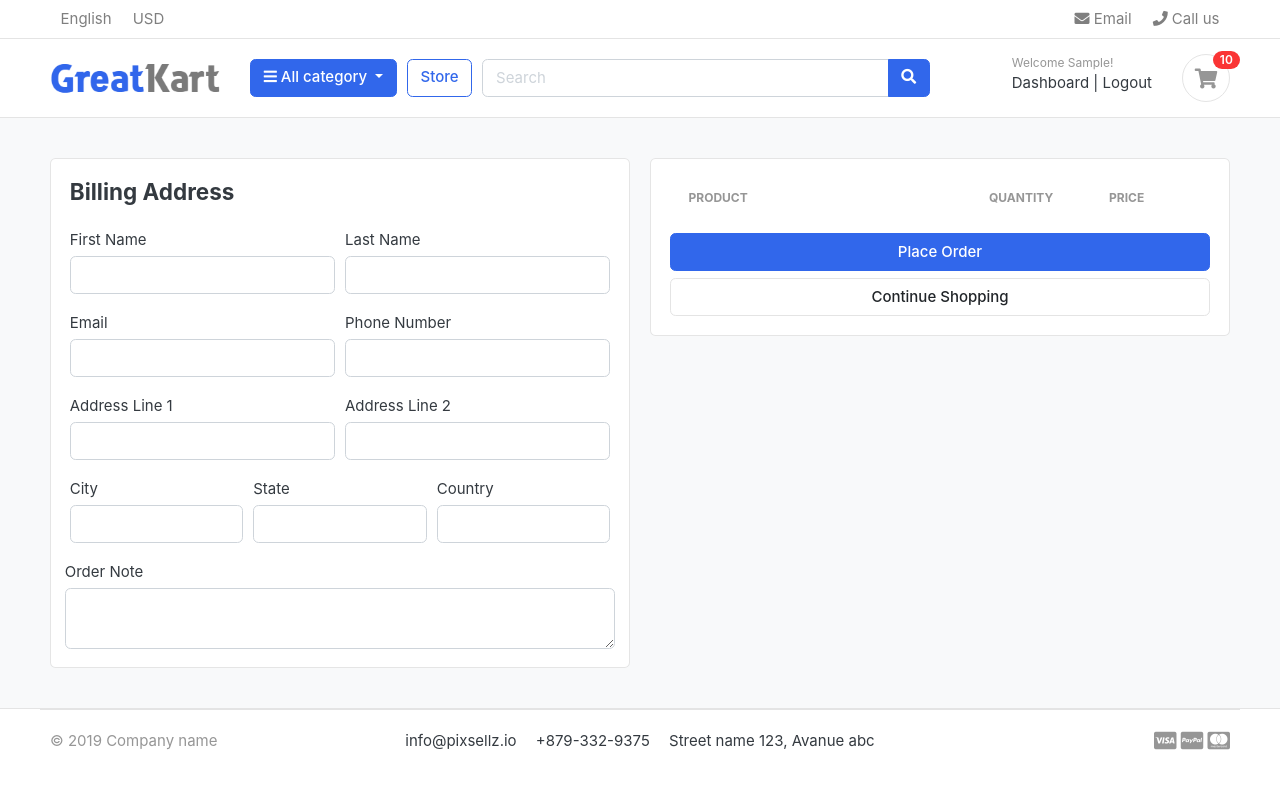
After one commit to Nazar-Pichak/e-commerce-django, a Django app: page /carts/checkout/ in a window 1280 px wide. The commit adds this page. Run offline with Django 3.2, Linux system fonts and the light colour scheme; a user stored in the database is signed in; tables that the repository leaves empty hold one stand-in row (values such as "Sample post"); lists and menus that the app fills with data are empty; some libraries are stand-ins or nearby versions; some web fonts are replaced.

Commit message:
created functionality for assigning user to cart items

```diff
--- a/carts/context_processors.py
+++ b/carts/context_processors.py
@@ -12,7 +12,13 @@ def counter(request):
     else:
         try:
             cart = Cart.objects.filter(cart_id=_cart_id(request))
-            cart_items = CartItem.objects.all().filter(cart=cart[:1])
+
+            if request.user.is_authenticated:
+                cart_items = CartItem.objects.all().filter(user=request.user)
+            else:
+
+                cart_items = CartItem.objects.all().filter(cart=cart[:1])
+
             for item in cart_items:
                 cart_count = cart_count + item.quantity
 
--- a/carts/models.py
+++ b/carts/models.py
@@ -1,5 +1,6 @@
 from django.db import models
 from store.models import Product, Variation
+from accounts.models import Account
 # Create your models here.
 
 class Cart(models.Model):
@@ -11,9 +12,10 @@ class Cart(models.Model):
 
 
 class CartItem(models.Model):
+    user = models.ForeignKey(Account, on_delete=models.CASCADE, null=True)
     product = models.ForeignKey(Product, on_delete=models.CASCADE)
     variations = models.ManyToManyField(Variation, blank=True)
-    cart = models.ForeignKey(Cart, on_delete=models.CASCADE)
+    cart = models.ForeignKey(Cart, on_delete=models.CASCADE, null=True)
     quantity = models.IntegerField()
     is_active = models.BooleanField(default=True)
 
--- a/carts/urls.py
+++ b/carts/urls.py
@@ -6,4 +6,5 @@ urlpatterns = [
     path('add_cart/<int:product_id>/', views.add_cart, name='add_cart'),
     path('delete_cart/<int:product_id>/<int:cart_item_id>/', views.delete_cart, name='delete_cart'),
     path('delete_cart_item/<int:product_id>/<int:cart_item_id>/', views.delete_cart_item, name='delete_cart_item'),
+    path('checkout/', views.checkout, name='checkout'),
 ]
--- a/carts/views.py
+++ b/carts/views.py
@@ -2,6 +2,7 @@ from django.shortcuts import render, redirect, get_object_or_404
 from store.models import Product, Variation
 from . models import Cart, CartItem
 from django.core.exceptions import ObjectDoesNotExist
+from django.contrib.auth.decorators import login_required
 
 from django.http import HttpResponse
 
@@ -108,15 +109,22 @@ def delete_cart(request, product_id, cart_item_id):
 def cart(request, total=0, quantity=0, cart_items=None):
 
     try:
-        cart = Cart.objects.get(cart_id=_cart_id(request))
-        cart_items = CartItem.objects.filter(cart=cart, is_active=True)
+        tax = 0
+        grand_total = 0
+
+        if request.user.is_authenticated:
+            cart_items = CartItem.objects.filter(user=request.user, is_active=True)
+
+        else:
+
+            cart = Cart.objects.get(cart_id=_cart_id(request))
+            cart_items = CartItem.objects.filter(cart=cart, is_active=True)
 
         for cart_item in cart_items:
             total += (cart_item.product.price * cart_item.quantity)
             quantity += cart_item.quantity
 
         tax = int((2 / 100) * total)
-
         grand_total = total + tax
 
     except ObjectDoesNotExist:
@@ -131,3 +139,35 @@ def cart(request, total=0, quantity=0, cart_items=None):
     }
 
     return render(request, 'store/cart.html',  context)
+
+
+@login_required(login_url='login')
+def checkout(request, total=0, quantity=0, cart_items=None):
+
+    try:
+        tax = 0
+        grand_total = 0
+
+        cart = Cart.objects.get(cart_id=_cart_id(request))
+        cart_items = CartItem.objects.filter(cart=cart, is_active=True)
+
+        for cart_item in cart_items:
+            total += (cart_item.product.price * cart_item.quantity)
+            quantity += cart_item.quantity
+
+        tax = int((2 / 100) * total)
+        grand_total = total + tax
+
+    except ObjectDoesNotExist:
+        pass
+
+
+    context = {
+        'total': total,
+        'quantity': quantity,
+        'cart_items': cart_items,
+        'tax': tax,
+        'grand_total': grand_total,
+    }
+
+    return render(request, 'store/checkout.html', context)
--- a/templates/store/cart.html
+++ b/templates/store/cart.html
@@ -99,7 +99,7 @@
                 <p class="text-center mb-3">
                   <img src="{% static './images/misc/payments.png' %}" height="26" />
                 </p>
-                <a href="./place-order.html" class="btn btn-primary btn-block">Checkout</a>
+                <a href="{% url "checkout" %}" class="btn btn-primary btn-block">Checkout</a>
                 <a href="{% url 'store' %}" class="btn btn-light btn-block">Continue Shopping</a>
               </div> <!-- card-body.// -->
             </div> <!-- card.// -->
--- /dev/null
+++ b/templates/store/checkout.html
@@ -0,0 +1,131 @@
+{% extends 'base.html' %}
+{% load static %}
+
+{% block content %}
+  <section class="section-content padding-y bg">
+    <div class="container">
+      <!-- ============================ COMPONENT 1 ================================= -->
+
+        <div class="row">
+          <aside class="col-lg-6">
+            <div class="card">
+              <div class="card-body">
+                <h4 class="card-title mb-4" >Billing Address</h4>
+
+                <form action="" method="POST" >
+                    <div class="form-row">
+                        <div class="col form-group">
+                            <label for="">First Name</label>
+                            <input type="text" name="first_name" class="form-control" required >
+                        </div>
+                        <div class="col form-group">
+                            <label for="">Last Name</label>
+                            <input type="text" name="last_name" class="form-control" required >
+                        </div>
+                    </div>
+
+                    <div class="form-row">
+                        <div class="col form-group">
+                            <label for="">Email</label>
+                            <input type="email" name="email" class="form-control" required >
+                        </div>
+                        <div class="col form-group">
+                            <label for="">Phone Number</label>
+                            <input type="text" name="phone" class="form-control" required >
+                        </div>
+                    </div>
+
+                    <div class="form-row">
+                        <div class="col form-group">
+                            <label for="">Address Line 1</label>
+                            <input type="email" name="address_line_1" class="form-control" required >
+                        </div>
+                        <div class="col form-group">
+                            <label for="">Address Line 2</label>
+                            <input type="text" name="address_line_2" class="form-control">
+                        </div>
+                    </div>
+
+                    <div class="form-row">
+                        <div class="col form-group">
+                            <label for="">City</label>
+                            <input type="email" name="city" class="form-control" required >
+                        </div>
+                        <div class="col form-group">
+                            <label for="">State</label>
+                            <input type="text" name="state" class="form-control" required>
+                        </div>
+                        <div class="col form-group">
+                            <label for="">Country</label>
+                            <input type="text" name="country" class="form-control" required>
+                        </div>
+
+                    </div>
+
+                    <div class="form-row">
+                        <label for="">Order Note</label>
+                        <textarea name="order_note" rows="2" class="form-control" ></textarea>
+                    </div>
+
+
+              </div>
+            </div> <!-- card.// -->
+          </aside> <!-- col.// -->
+          <aside class="col-lg-6">
+            <div class="card">
+              <div class="card-body">
+
+                <table class="table table-borderless table-shopping-cart">
+                    <thead class="text-muted">
+                      <tr class="small text-uppercase">
+                        <th scope="col">Product</th>
+                        <th scope="col" width="120">Quantity</th>
+                        <th scope="col" width="120">Price</th>
+                      </tr>
+                    </thead>
+                    <tbody>
+                      {% for item in cart_items %}
+                        <tr>
+                          <td>
+                            <figure class="itemside align-items-center">
+                              <div class="aside">
+                                <img src="{{ item.product.image.url }}" class="img-sm" />
+                              </div>
+                              <figcaption class="info">
+                                <a href="{{ item.product.get_url }}" class="title text-dark">{{ item.product.product_name }}</a>
+                                <p class="text-muted small">
+                                  {% if item.variations.all %}
+                                    {% for item in item.variations.all %}
+                                      {{ item.variation_category|capfirst }}: {{ item.variation_value|capfirst }} <br />
+                                    {% endfor %}
+                                  {% endif %}
+                                </p>
+                              </figcaption>
+                            </figure>
+                          </td>
+                          <td>
+                            <label for="">{{item.quantity}}</label>
+                          </td>
+                          <td>
+                            <div class="price-wrap">
+                              <var class="price">$ {{ item.sub_total }}</var>
+                              <small class="text-muted">$ {{ item.product.price }} each</small>
+                            </div> <!-- price-wrap .// -->
+                          </td>
+                        </tr>
+                      {% endfor %}
+                    </tbody>
+                  </table>
+
+                <button type="submit" name="submit" class="btn btn-primary btn-block">Place Order</button>
+                <a href="{% url 'store' %}" class="btn btn-light btn-block">Continue Shopping</a>
+            </form>
+              </div> <!-- card-body.// -->
+            </div> <!-- card.// -->
+          </aside> <!-- col.// -->
+        </div> <!-- row.// -->
+        <!-- ============================ COMPONENT 1 END .// ================================= -->
+    </div> <!-- container .// -->
+  </section>
+  <!-- ========================= SECTION CONTENT END// ========================= -->
+{% endblock %}
```
Also changed, not shown: accounts/views.py (+14 -1 lines), carts/migrations/0003_auto_20231227_0235.py (added).
